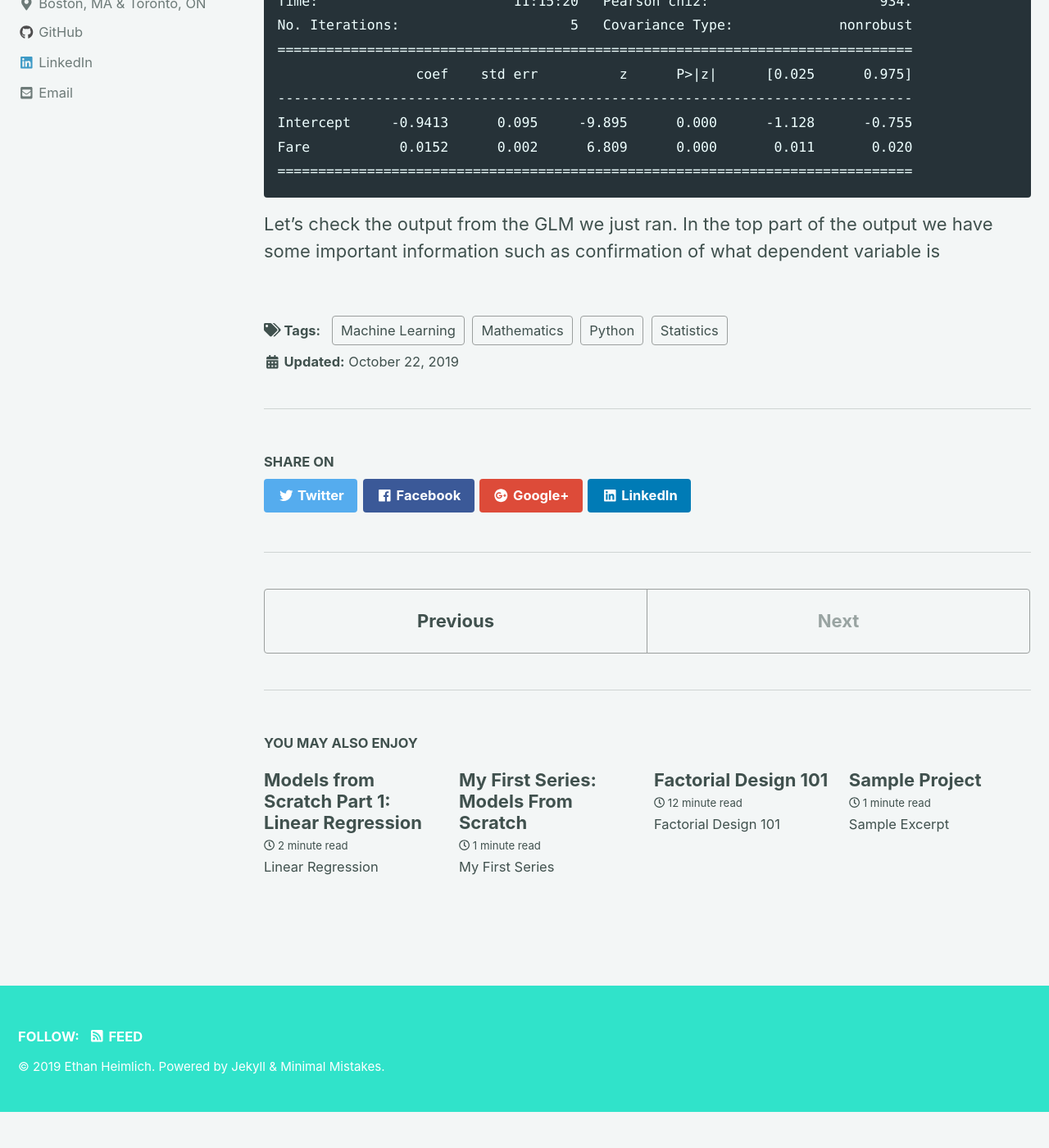
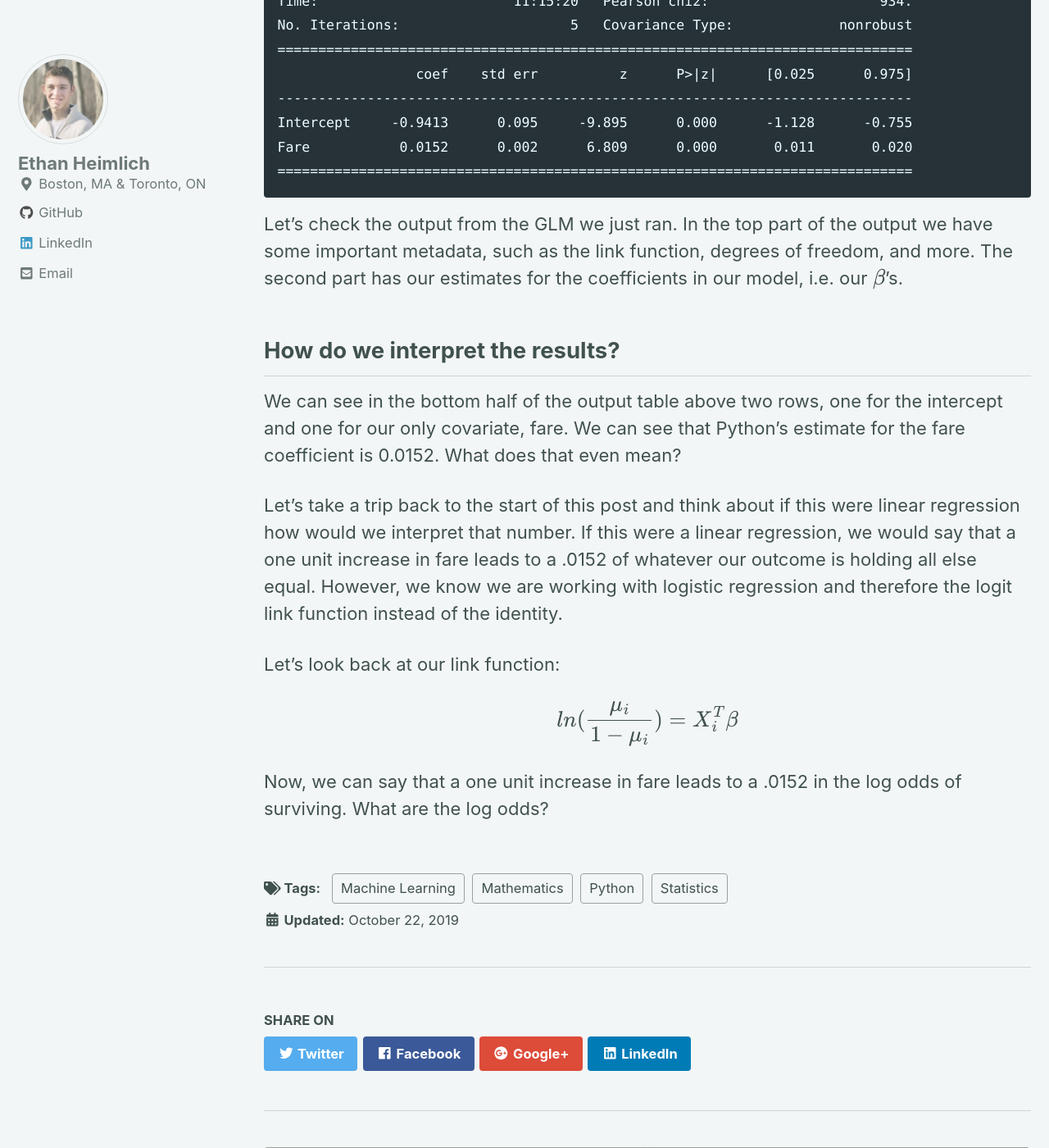
Before and after one commit to eheimlich/eheimlich.github.io, a Jekyll site: the page built from _posts/2019-10-22-generalized_linear_models.md, in a window 1280 px wide and 1400 px high, scrolled down 6967 px. Shown: the whole window at 82% size. Built offline with Jekyll 4.4.1, drawn with Linux system fonts in a browser that asks for light colours; cached includes are drawn as plain includes; nearby versions of some CDN libraries; formulas are drawn with MathJax 3; before the commit the page ends 8323 px from its top, so only the background shows below that; some of the changed text lies outside the part shown.

Commit message:
Added small changes

```diff
--- a/_posts/2019-10-22-generalized_linear_models.md
+++ b/_posts/2019-10-22-generalized_linear_models.md
@@ -107,7 +107,7 @@ Which means that $$\mu_i$$ must be positive.
 
 
 
-## Finally an example!
+## Finally an example
 
 If your head is spinning with all this math, don't worry we are about to apply our knowledge on a real world data set.
 
@@ -217,4 +217,17 @@ print(model_results.summary())
     ==============================================================================
 
 
-Let's check the output from the GLM we just ran. In the top part of the output we have some important information such as confirmation of what  dependent variable is
+Let's check the output from the GLM we just ran. In the top part of the output we have some important metadata,
+such as the link function, degrees of freedom, and more. The second part has our estimates for the coefficients in our model, i.e. our $$\beta$$'s.
+
+## How do we interpret the results?
+
+We can see in the bottom half of the output table above two rows, one for the intercept and one for our only covariate, fare. We can see that Python's estimate for the fare coefficient is 0.0152. What does that even mean?
+
+Let's take a trip back to the start of this post and think about if this were linear regression how would we interpret that number. If this were a linear regression, we would say that a one unit increase in fare leads to a .0152 of whatever our outcome is holding all else equal. However, we know we are working with logistic regression and therefore the logit link function instead of the identity.
+
+Let's look back at our link function:
+
+$$ln(\frac{\mu_i}{1- \mu_i}) = X_i^T \beta $$
+
+Now, we can say that a one unit increase in fare leads to a .0152 in the log odds of surviving. What are the log odds?
```
